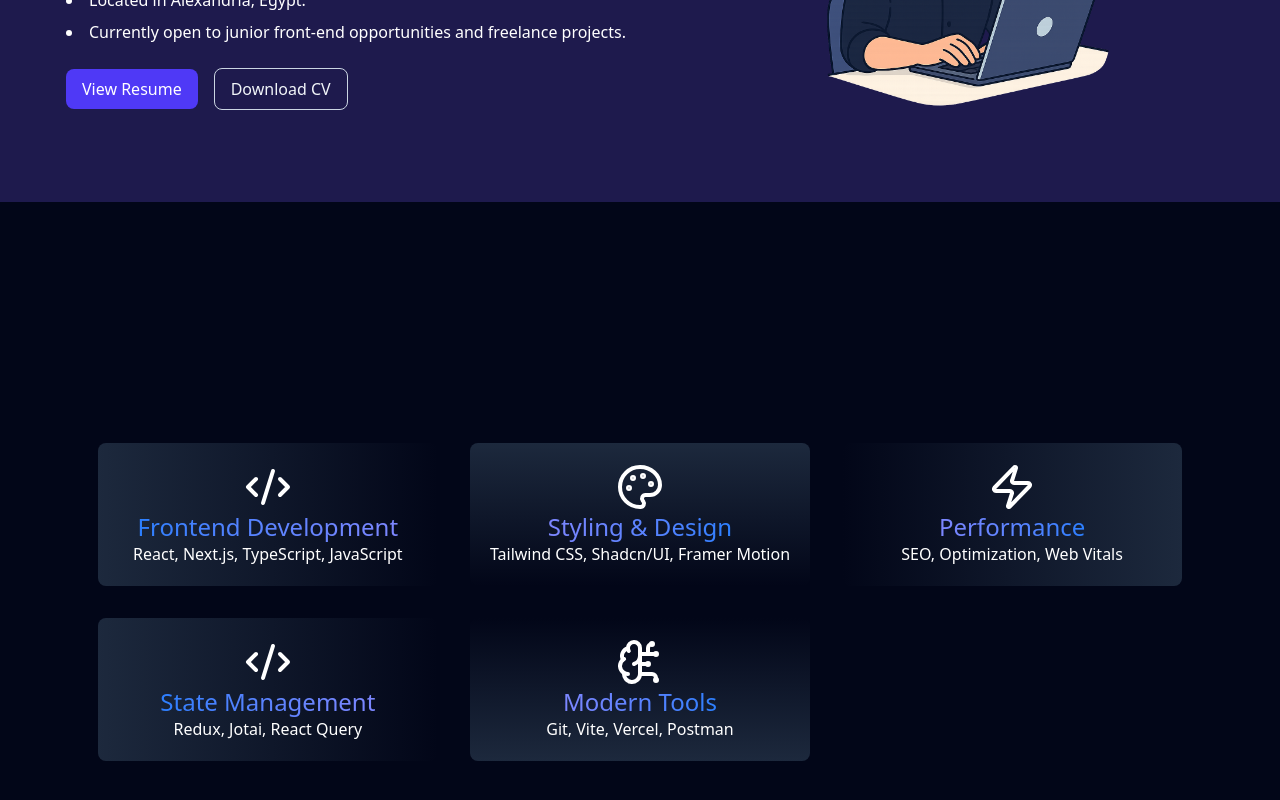
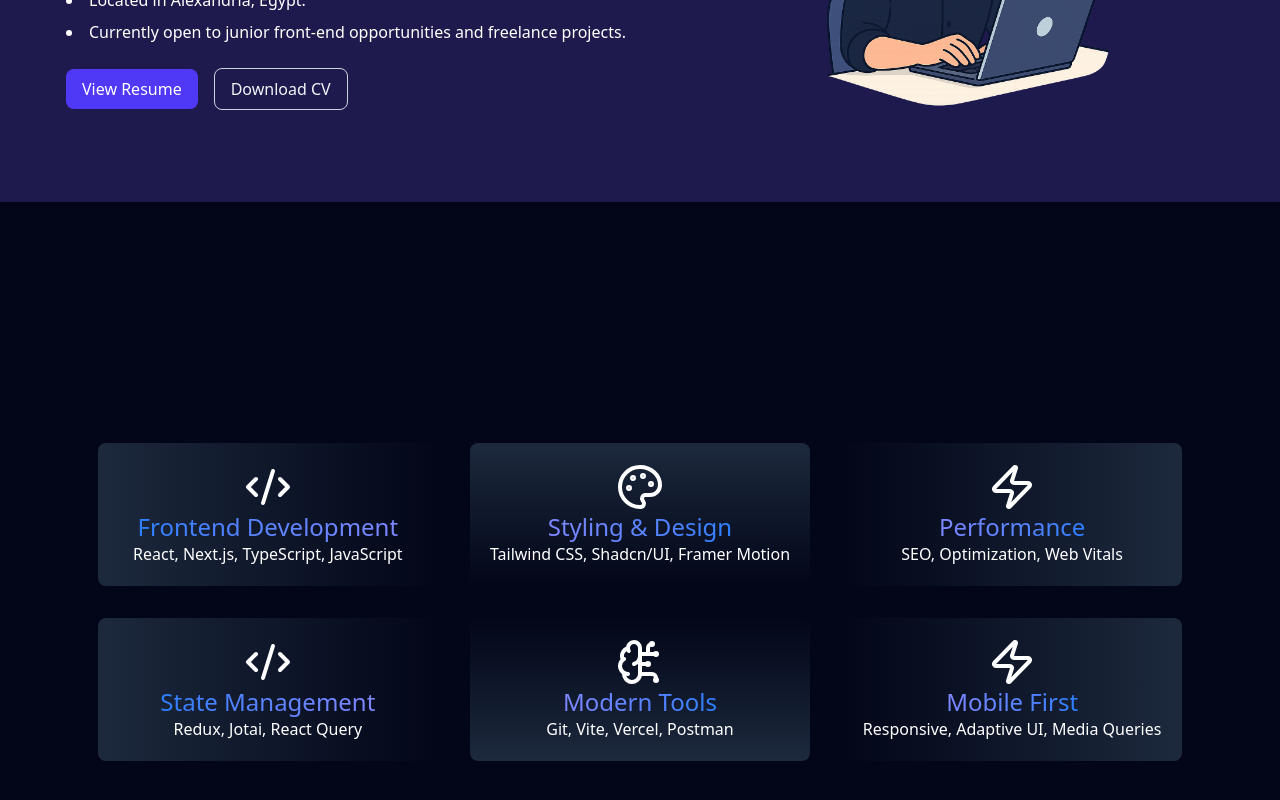
Before and after one commit to MoatazJS/moataz-portfolio, a Next.js app: page / in a window 1280 px wide. Shown: the part 1096-1896 px from the top of the page. Built offline with nearby package versions, Linux system fonts and the light colour scheme.

Commit message:
finished all cards of skill section

```diff
--- a/components/Skills.tsx
+++ b/components/Skills.tsx
@@ -162,6 +162,37 @@ export default function Skills() {
               </p>
             </motion.div>
           </div>
+          {/* 6th card */}
+          <div className="bg-linear-to-b md:bg-linear-to-l from-slate-800 rounded-lg hover:border-indigo-600  flex flex-col justify-center items-center text-center p-5">
+            <motion.div
+              initial={{ opacity: 0, y: -20 }}
+              whileInView={{ opacity: 1, y: 0 }}
+              transition={{ duration: 1.3, ease: easeInOut }}
+              viewport={{ once: true, amount: 0.2 }}
+            >
+              <ZapIcon className="w-9 h-9 md:w-12 md:h-12" />
+            </motion.div>
+            <motion.div
+              initial={{ opacity: 0, x: 20 }}
+              whileInView={{ opacity: 1, x: 0 }}
+              transition={{ duration: 1.3, ease: easeInOut }}
+              viewport={{ once: true, amount: 0.2 }}
+            >
+              <h1 className="text-xl md:text-2xl bg-linear-to-r from-indigo-400 to-blue-500 bg-clip-text text-transparent">
+                Mobile First
+              </h1>
+            </motion.div>
+            <motion.div
+              initial={{ opacity: 0 }}
+              whileInView={{ opacity: 1 }}
+              transition={{ duration: 1.3, ease: easeInOut }}
+              viewport={{ once: true, amount: 0.2 }}
+            >
+              <p className="text-sm md:text-[16px]">
+                Responsive, Adaptive UI, Media Queries
+              </p>
+            </motion.div>
+          </div>
         </div>
       </section>
     </>
```
